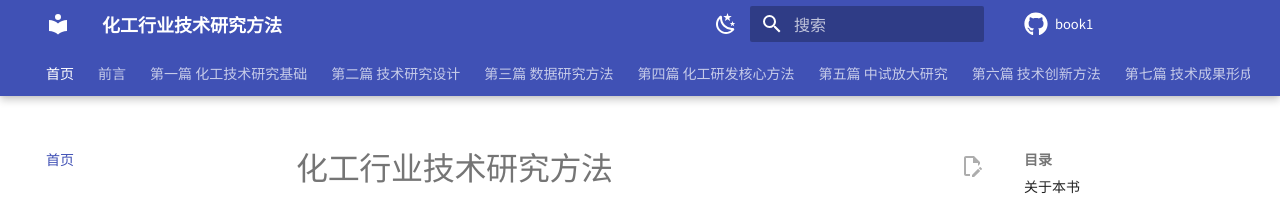
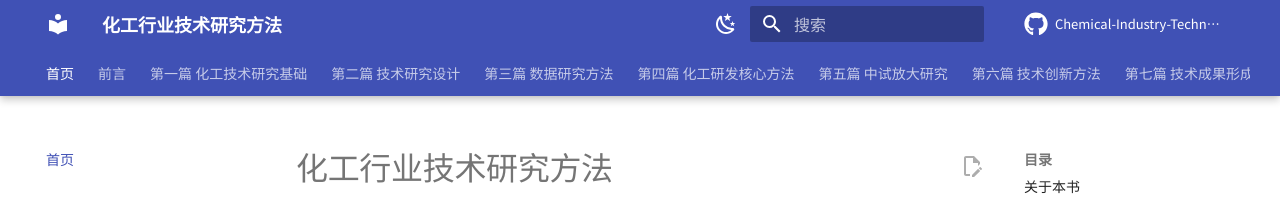
Before and after one commit to zhangwei89/Chemical-Industry-Technology-Research-Methods, an MkDocs documentation site: the page built from 01_正文/README.md, in a window 1280 px wide. Shown: the top 205 px of the page. Built offline with MkDocs 1.6.1 and Material for MkDocs 9.7.7, drawn with Linux system fonts in a browser that asks for light colours; comment, search, counter and statistics services are not loaded.

Commit message:
fix: 替换 mkdocs.yml 中 <owner> 占位符，修正 repo_name

```diff
--- a/mkdocs.yml
+++ b/mkdocs.yml
@@ -149,8 +149,8 @@
 strict: false
 
 # 仓库链接（部署后用户可改成自己的）
-repo_name: book1
-repo_url: https://github.com/<owner>/book1
+repo_name: Chemical-Industry-Technology-Research-Methods
+repo_url: https://github.com/zhangwei89/Chemical-Industry-Technology-Research-Methods
 edit_uri: edit/main/01_正文/
 
 # 版权信息
@@ -158,7 +158,7 @@
   generator: false
   social:
     - icon: fontawesome/brands/github
-      link: https://github.com/<owner>/book1
+      link: https://github.com/zhangwei89/book1
       name: GitHub 仓库
 
 # 错误页提示
```
Also changed, not shown: 1 other file.
